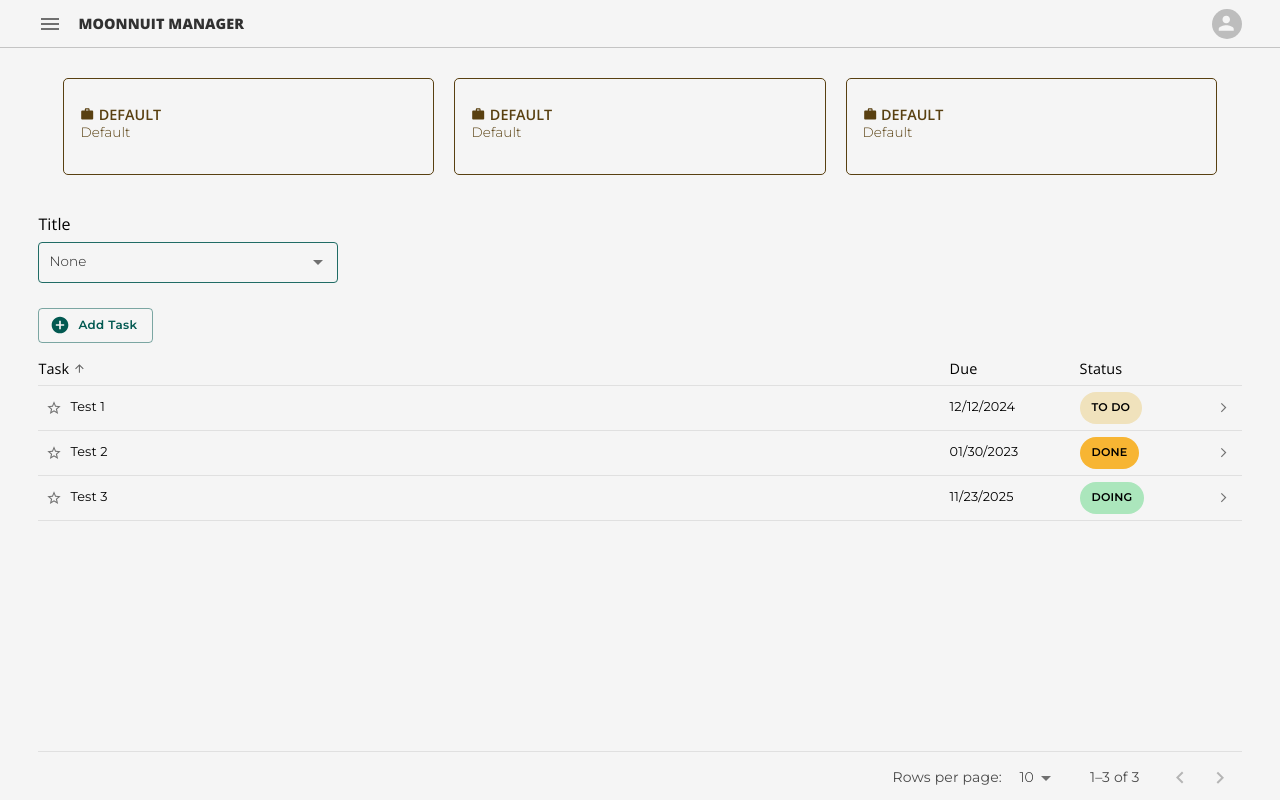
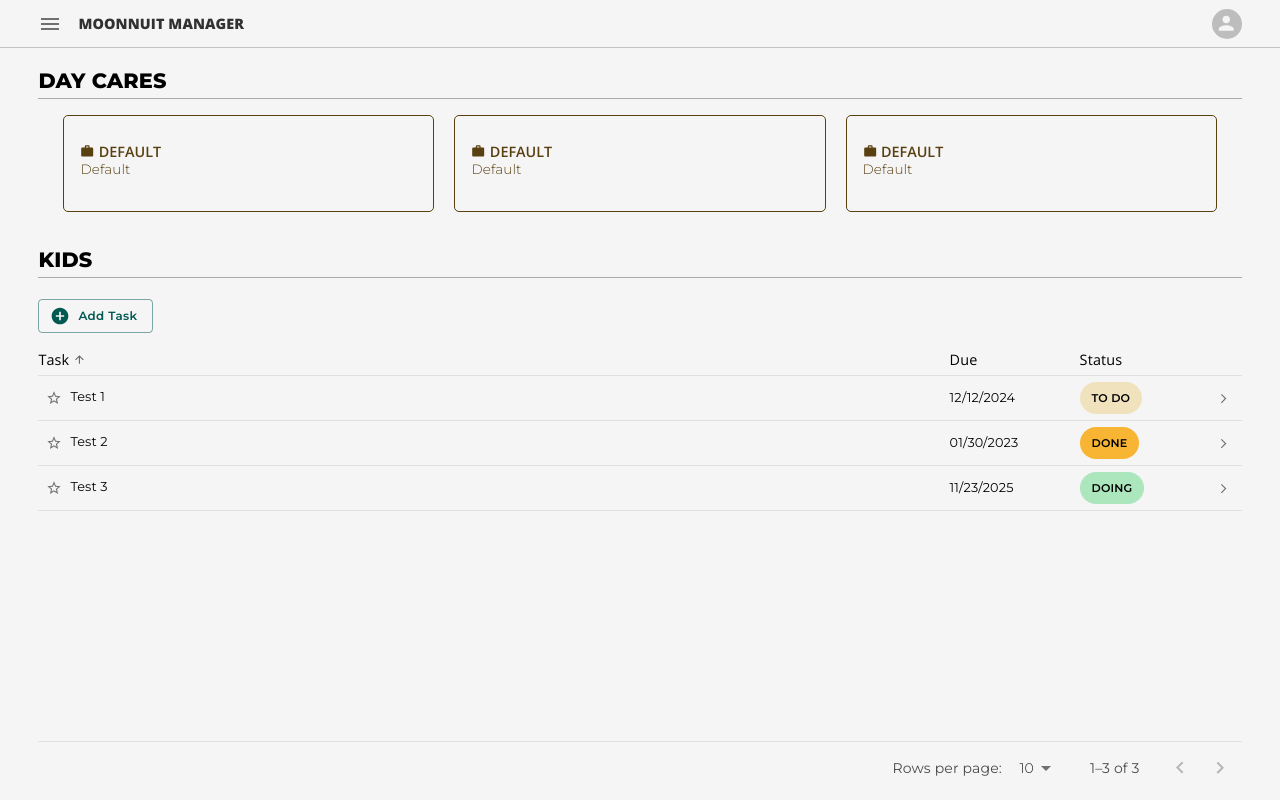
Before and after one commit to alejandroguardadodev/taskmanager, a React (Vite) app: page / in a window 1280 px wide. Built offline with nearby package versions, Linux system fonts and the light colour scheme.

Commit message:
new-styles

```diff
--- /dev/null
+++ b/src/components/Titles/HeaderTitle.tsx
@@ -0,0 +1,24 @@
+
+import {
+    Typography,
+    Box
+} from "@mui/material"
+
+interface HeaderTitlePropsType {
+    title: string,
+    marginTop?: number
+}
+
+const HeaderTitle = ({ title, marginTop=undefined }:HeaderTitlePropsType) => {
+    return (
+        <Box sx={{ ...(marginTop && { marginTop: `${marginTop}px` }) }}>
+            <Typography variant="h4" component="span">
+                {title}
+                <Box sx={{ width: '100%', height: '1px', marginTop: '4px', marginBottom: '6px', background: 'rgba(0,0,0,.3)' }}  />
+            </Typography>
+
+        </Box>
+    )
+}
+
+export default HeaderTitle
--- a/src/layouts/DashboardLayout/MainMenu/MenuContent/index.tsx
+++ b/src/layouts/DashboardLayout/MainMenu/MenuContent/index.tsx
@@ -13,12 +13,11 @@ import Button from '@mui/material/Button'
 import IconButton from '@mui/material/IconButton'
 
 import CloseIcon from '@mui/icons-material/Close'
-import WorkIcon from '@mui/icons-material/Work'
+import SupervisedUserCircleIcon from '@mui/icons-material/SupervisedUserCircle'
 import HomeIcon from '@mui/icons-material/Home'
-import SearchIcon from '@mui/icons-material/Search'
-import AddCircleIcon from '@mui/icons-material/AddCircle'
-import ContactPhoneIcon from '@mui/icons-material/ContactPhone'
-import ArticleIcon from '@mui/icons-material/Article'
+import FaceIcon from '@mui/icons-material/Face'
+import EscalatorWarningIcon from '@mui/icons-material/EscalatorWarning'
+import StoreIcon from '@mui/icons-material/Store'
 
 import Divider from '@mui/material/Divider'
 
@@ -87,13 +86,13 @@ const MenuContent = ({ onMenuClose }:MenuContentPropsType) => {
         </Box>
       )}
 
-      <Button
+      {/* <Button
         startIcon={<AddCircleIcon />}
         sx={{ width: '90%', marginBottom: '10px' }}
         variant='outlined'
         onClickCapture={() => { handleCloseMenu() }}
         onClick={()=>{ openTaskModal() }}
-      >Task</Button>
+      >New Kid</Button> */}
 
       <ComponentItem
         icon={<HomeIcon />}
@@ -107,37 +106,19 @@ const MenuContent = ({ onMenuClose }:MenuContentPropsType) => {
       />
 
       <ComponentItem
-          icon={<SearchIcon />}
-          text='Search'
+        icon={<FaceIcon />}
+        text='Kids'
         dissableIconAnimation
         dissablePaddingBottom
         solebutton
         mb={5}
         onMenuClose={handleCloseMenu}
+        onAction={() => { navigate("/") }}
       />
 
-      <ItemContent
-        id="workspace-action"
-        title="Workspaces"
-        btntext='Workspace'
-        onAction={() => { openTestModal() }}
-        onMenuClose={handleCloseMenu}
-      >
       <ComponentItem
-          icon={<WorkIcon />}
-          text='Default'
-          onMenuClose={handleCloseMenu}
-        />
-        <ComponentItem
-          icon={<WorkIcon />}
-          text='Default'
-          onMenuClose={handleCloseMenu}
-        />
-      </ItemContent>
-
-      <ComponentItem
-        icon={<ContactPhoneIcon />}
-        text='Contacts'
+        icon={<SupervisedUserCircleIcon />}
+        text='Day Cares'
         dissableIconAnimation
         dissablePaddingBottom
         solebutton
@@ -146,8 +127,35 @@ const MenuContent = ({ onMenuClose }:MenuContentPropsType) => {
       />
 
       <ComponentItem
-        icon={<ArticleIcon />}
-        text='Resumes'
+        icon={<EscalatorWarningIcon />}
+        text='Guardians'
+        dissableIconAnimation
+        dissablePaddingBottom
+        solebutton
+        mb={5}
+        onMenuClose={handleCloseMenu}
+      />
+
+      {/* <ItemContent
+        id="workspace-action"
+        title="Groups"
+        onMenuClose={handleCloseMenu}
+      >
+        <ComponentItem
+          icon={<FamilyRestroomIcon />}
+          text='Groups'
+          onMenuClose={handleCloseMenu}
+        />
+        <ComponentItem
+          icon={<WorkIcon />}
+          text='Guardians'
+          onMenuClose={handleCloseMenu}
+        />
+      </ItemContent> */}
+
+      <ComponentItem
+        icon={<StoreIcon />}
+        text='Store'
         dissableIconAnimation
         dissablePaddingBottom
         solebutton
--- a/src/layouts/DashboardLayout/index.tsx
+++ b/src/layouts/DashboardLayout/index.tsx
@@ -12,6 +12,9 @@ import MainMenu from "./MainMenu"
 
 import useResizePage from "../../hooks/useResizePage"
 import useResponsive from "../../hooks/useResponsive"
+
+const MENU_WIDTH_TABLET = 300
+const MENU_WIDTH_NORMAL = 240
 
 const Container = styled('article')(() => ({
     width: '100vw',
@@ -59,7 +62,7 @@ const DashboardLayout = () => {
         <Stack flexDirection="row" justifyContent="flex-start" alignItems="center" sx={{ flexGrow: 1, width: '100%' }}>
           <MainMenu
             open={openmenu}
-            menuwidth={isTablet? 300: 240}
+            menuwidth={isTablet? MENU_WIDTH_TABLET: MENU_WIDTH_NORMAL}
             onClose={closeMenuHandle}
           />
           <ContentContainer>
@@ -72,8 +75,8 @@ const DashboardLayout = () => {
                 width: '100%',
                 height: '100%',
               }}
-              >
-                <Outlet />
+            >
+              <Outlet context={[openmenu]} />
             </Stack>
           </ContentContainer>
         </Stack>
--- a/src/pages/HomePage/index.tsx
+++ b/src/pages/HomePage/index.tsx
@@ -1,4 +1,9 @@
+import { useMemo } from 'react'
+
 import { styled } from '@mui/system'
+
+import { useOutletContext } from 'react-router-dom'
+import { useResizeDetector } from 'react-resize-detector'
 
 import WorkspaceSection from './WorkspaceSection'
 
@@ -6,19 +11,43 @@ import TestTable from '../../components/tables/TestTable'
 
 import TestForm from '../../components/forms/TestForm'
 
-const Container = styled("article")(() => ({
+import HeaderTitle from '../../components/Titles/HeaderTitle'
+
+const CONTAINER_PADDING_VERTICAL = 20
+
+const Container = styled("article", {
+  shouldForwardProp: (props) => props !== "isMenuOpen"
+})<{isMenuOpen: boolean}>(({ isMenuOpen }) => ({
   width: '100%',
   maxWidth: '1500px',
   paddingTop: '20px',
+  boxSizing: 'border-box',
+  transition: 'all .2s ease-in-out',
+  ...(isMenuOpen && {
+    paddingLeft: `${CONTAINER_PADDING_VERTICAL}px`,
+    paddingRight: `${CONTAINER_PADDING_VERTICAL}px`,
+  })
 }))
 
 const HomePage = () => {
 
+  const [isMenuOpen] = useOutletContext<[boolean]>()
+
+  const { ref:containerRef, width:containerWidth } = useResizeDetector()
+
+  const workspaceSectionWdith = useMemo<number>(() => {
+    if (!containerWidth)
+      return 1400 - (isMenuOpen? CONTAINER_PADDING_VERTICAL : 0)
+
+    return containerWidth - (isMenuOpen? CONTAINER_PADDING_VERTICAL : 0)
+  }, [])
 
   return (
-    <Container>
-      <WorkspaceSection maxwidth={1500} />
-      <TestForm />
+    <Container ref={containerRef} isMenuOpen={isMenuOpen}>
+      <HeaderTitle title='Day Cares' />
+      <WorkspaceSection maxwidth={workspaceSectionWdith} />
+      <HeaderTitle title='Kids' marginTop={20} />
+      {/* <TestForm /> */}
       <TestTable />
     </Container>
   )
--- a/src/pages/SignUpPage/SignUpForm/index.tsx
+++ b/src/pages/SignUpPage/SignUpForm/index.tsx
@@ -30,6 +30,8 @@ const initValues:SignUpSchemaType = {
     lastname: "",
     username: "",
     contact: "",
+    password: "",
+    confirmpassword: ""
 }
 
 const SignUpForm = () => {
--- a/src/theme.tsx
+++ b/src/theme.tsx
@@ -40,8 +40,8 @@ const theme = createTheme({
         },
         h4: {
             fontFamily: "'Montserrat'",
-            fontWeight: 400,
-            fontSize: '1.5rem',
+            fontWeight: 800,
+            fontSize: '1.3rem',
             textTransform: 'uppercase',
             color: 'black'
         },
```
Lines whose indentation alone changed are shown as unchanged.
